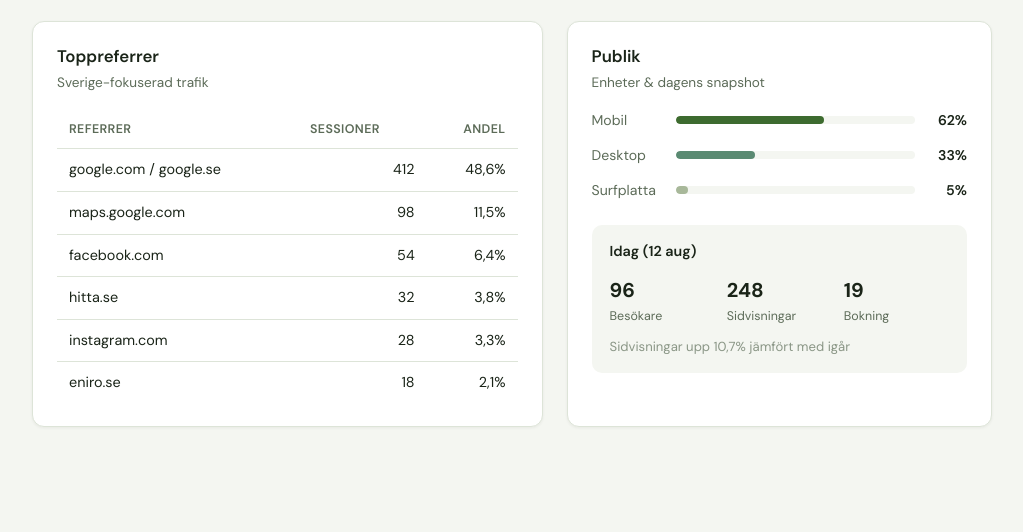
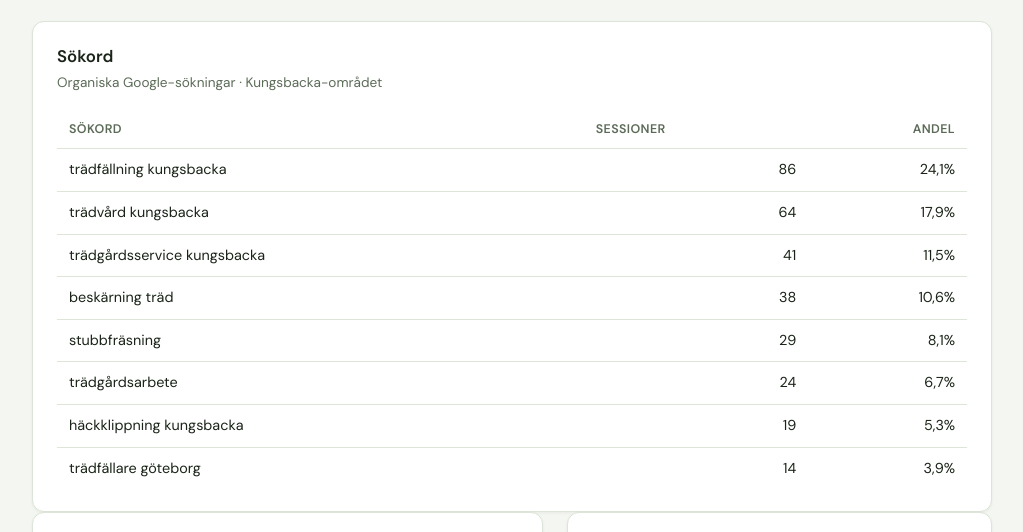
Before and after one commit to one-media-asia/hde-analytics, a website: page index.html in a window 1280 px wide. Shown: the part 1514-2046 px from the top of the page, without its empty margins (248-1271 px from the left). Before the commit the page ends 1989 px from the top, so only its background shows below. Drawn offline with nearby package versions, Linux system fonts and the light colour scheme.

Commit message:
Update index.html

```diff
--- a/index.html
+++ b/index.html
@@ -24,6 +24,7 @@
         <a class="nav-item active" href="#overview">Översikt</a>
         <a class="nav-item" href="#traffic">Trafik</a>
         <a class="nav-item" href="#pages">Sidor</a>
+        <a class="nav-item" href="#keywords">Sökord</a>
         <a class="nav-item" href="#audience">Publik</a>
       </nav>
       <div class="sidebar-footer">
@@ -129,6 +130,24 @@
         </div>
       </section>
 
+      <section class="table-section keywords-section" id="keywords">
+        <div class="section-head">
+          <h2>Sökord</h2>
+          <p>Organiska Google-sökningar · Kungsbacka-området</p>
+        </div>
+        <table>
+          <thead>
+            <tr>
+              <th>Sökord</th>
+              <th>Sessioner</th>
+              <th>Andel</th>
+            </tr>
+          </thead>
+          <tbody id="keywords-body"></tbody>
+        </table>
+        <p class="table-note" id="keywords-note" hidden></p>
+      </section>
+
       <section class="table-row" id="audience">
         <div class="table-section">
           <div class="section-head">
```
